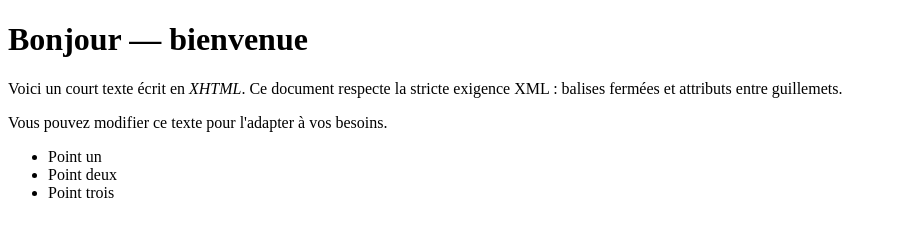
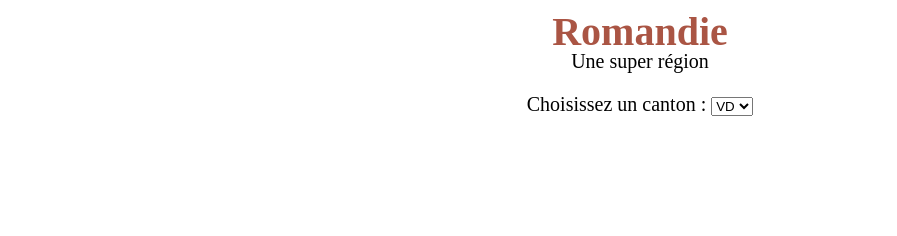
Before and after one commit to medericdepury/exercice_08.10.2025, a plain HTML site: page docs/index.html in a window 1280 px wide. Shown: the whole page, without its empty margins (0-897 px from the left). Drawn offline with Linux system fonts and the light colour scheme.

Commit message:
Update index.html

```diff
--- a/docs/index.html
+++ b/docs/index.html
@@ -1,20 +1,29 @@
 <?xml version="1.0" encoding="UTF-8"?>
-<!DOCTYPE html
-  PUBLIC "-//W3C//DTD XHTML 1.0 Strict//EN"
-  "http://www.w3.org/TR/xhtml1/DTD/xhtml1-strict.dtd">
-<html xmlns="http://www.w3.org/1999/xhtml" xml:lang="fr" lang="fr">
-  <head>
-    <meta http-equiv="Content-Type" content="application/xhtml+xml; charset=UTF-8" />
-    <title>Exemple XHTML</title>
-  </head>
-  <body>
-    <h1>Bonjour — bienvenue</h1>
-    <p>Voici un court texte écrit en <em>XHTML</em>. Ce document respecte la stricte exigence XML : balises fermées et attributs entre guillemets.</p>
-    <p>Vous pouvez modifier ce texte pour l'adapter à vos besoins.</p>
-    <ul>
-      <li>Point un</li>
-      <li>Point deux</li>
-      <li>Point trois</li>
-    </ul>
-  </body>
+<!DOCTYPE html PUBLIC "-//W3C//DTD XHTML 1.0 Strict//EN" "DTD/xhtml1-strict.dtd">
+<html xmlns="https://www.w3.org/1999/xhtml/" xml:lang="en" lang="en">
+
+<head>
+    <title>Strict DTD XHTML</title>
+</head>
+
+<body>
+    <div style="color: #a54;font-size:40px;
+                font-weight:bold;text-align:center;
+                margin-bottom:-25px;">Romandie</div>
+    <p style="text-align:center;font-size:20px;">
+        Une super région</p>
+    <p style="text-align:center;font-size:20px;">
+        Choisissez un canton&nbsp;:
+        <select name="canton">
+            <option selected="selected">VD</option>
+            <option>VS</option>
+            <option>GE</option>
+            <option>FR</option>
+            <option>NE</option>
+            <option>BE</option>
+            <option>JU</option>
+            </select>
+    </p>
+</body>
+
 </html>
```
